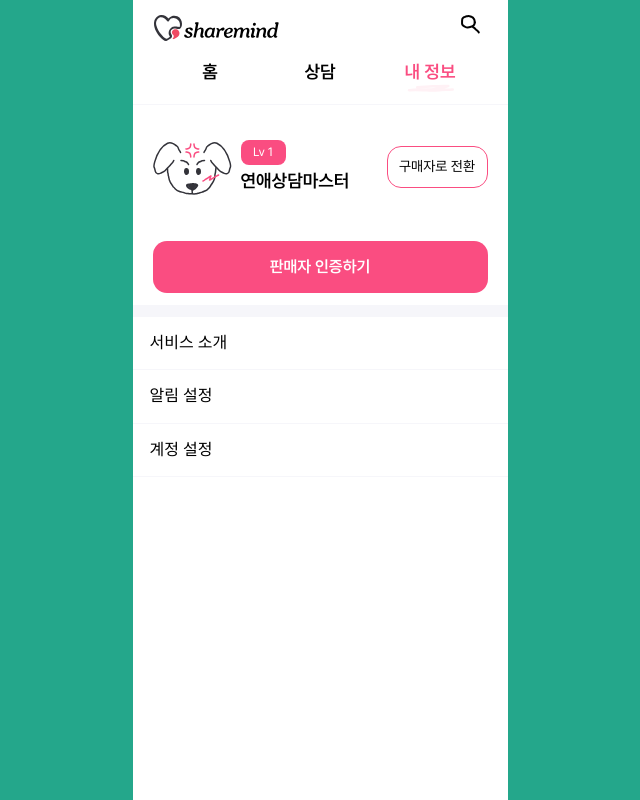
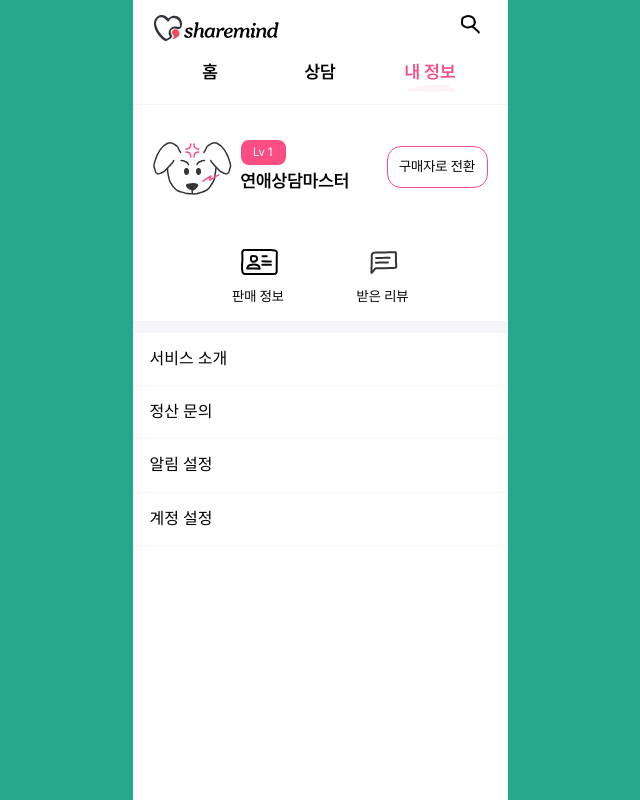
Before and after one commit to sharemindteam/sharemind-client, a React (Create React App) app: page /seller/mypage in a window 1280 px wide. Shown: the whole page, without its empty margins (320-960 px from the left). Built offline with nearby package versions, Linux system fonts and the light colour scheme.

Commit message:
Feat: 판매자 홈, 내 정보 페이지 완료 및 공통 컴포넌트 몇가지  작성 완료 #10

```diff
--- a/src/components/Common/HomeAboutFooterSection.tsx
+++ b/src/components/Common/HomeAboutFooterSection.tsx
@@ -10,7 +10,7 @@ import { Button } from './Button';
 interface HomeAboutFooterSectionProps {
   isBuyer: boolean;
 }
-export const HomeAboutFooterSection = ({ isBuyer }: HomeAboutSectionProps) => {
+export const HomeAboutFooterSection = ({ isBuyer }: HomeAboutFooterSectionProps) => {
   return (
     <>
       <AboutSection isBuyer={isBuyer}>
--- a/src/pages/Seller/SellerMypage.tsx
+++ b/src/pages/Seller/SellerMypage.tsx
@@ -1,9 +1,10 @@
 import { Header } from 'components/Common/Header';
 import { TabA1 } from 'components/Common/TabA1';
 import styled from 'styled-components';
-import { ReactComponent as Char1 } from 'assets/characters/char1.svg';
+import { useNavigate } from 'react-router-dom';
 import { Profile } from 'components/Common/Profile';
 export const SellerMypage = () => {
+  const navigate = useNavigate();
   return (
     <>
       <Header
@@ -13,9 +14,7 @@ export const SellerMypage = () => {
         }}
       />
       <TabA1 isBuyer={false} initState={3} />
-      <Profile />
+      <Profile isBuyer={false} isVerified={true} profileIdentifier={1} />
     </>
   );
 };
-
-const MyProfileSection = styled.div``;
```
